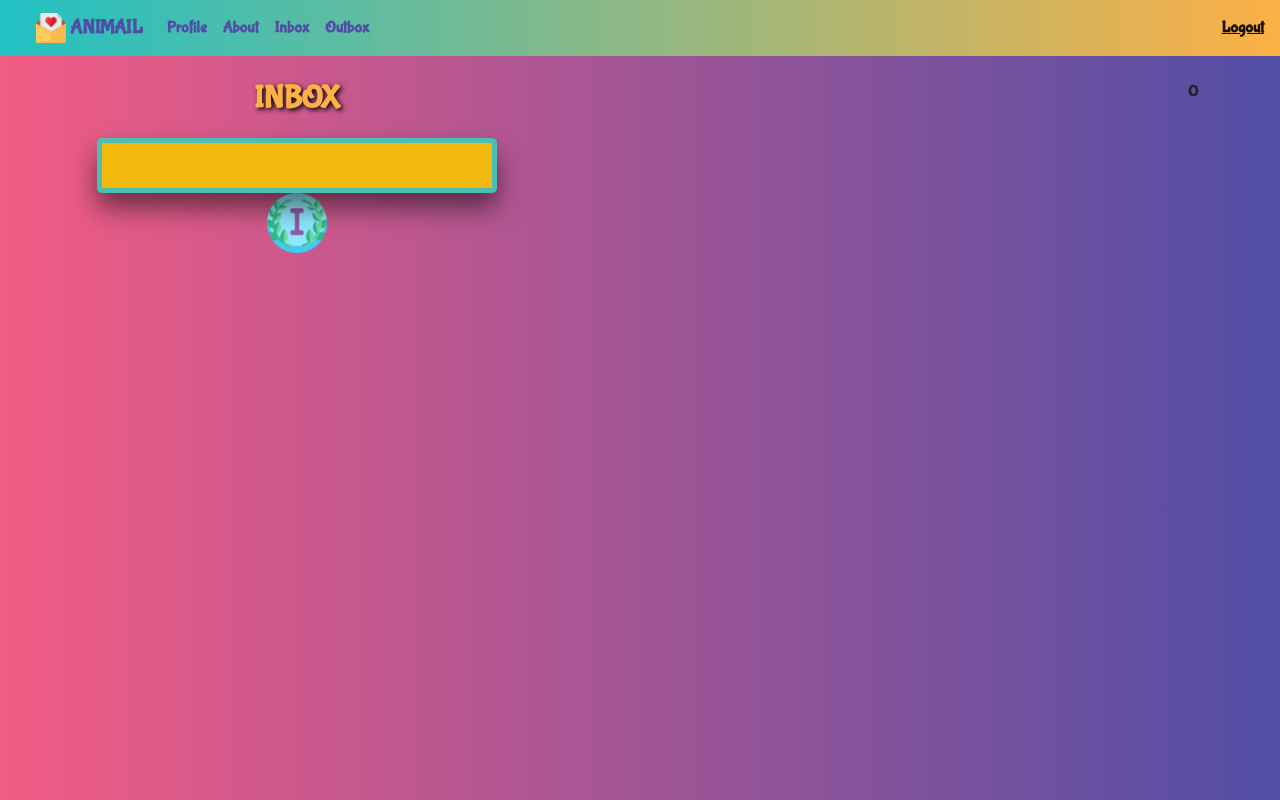
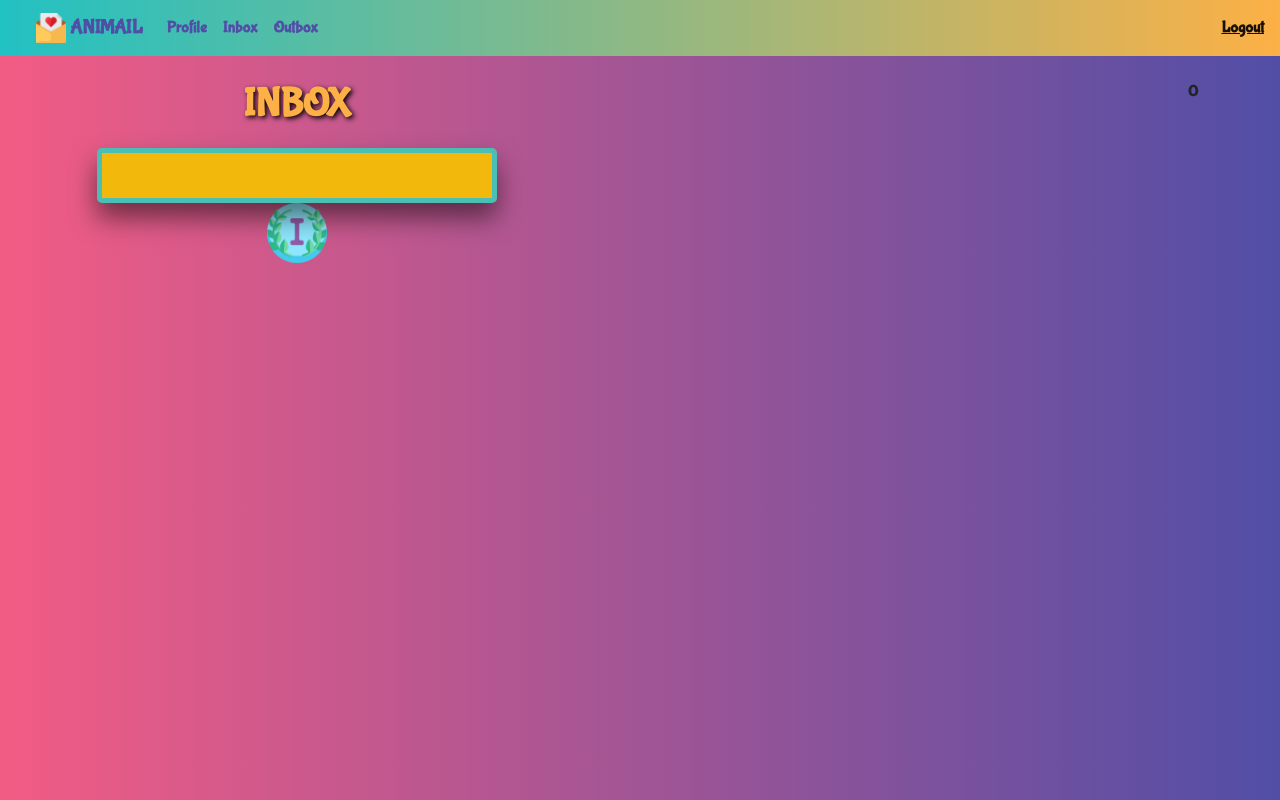
Before and after one commit to Samicap/AniMail, a React (Create React App) app in the folder my-app/client/: page /message/sent in a window 1280 px wide. Built offline with nearby package versions, Linux system fonts and the light colour scheme.

Commit message:
fixed up inbox styling

```diff
--- a/my-app/client/src/components/Inbox.js
+++ b/my-app/client/src/components/Inbox.js
@@ -65,7 +65,7 @@ export default function Inbox({ childId }) {
     <div class="container">
       <div class="row">
         <div class="col">
-          <h2 class="welcome">INBOX</h2>
+          <h1 class="welcome">INBOX</h1>
 
           <div class="col">
             <Child childId={userId} />
--- a/my-app/client/src/components/NavBar.js
+++ b/my-app/client/src/components/NavBar.js
@@ -31,11 +31,7 @@ export default function NavBar({ users, onSelectChild }) {
               Profile
             </a>
           </li>
-          <li class="nav-item">
-            <a class="nav-link active" aria-current="page" href="/about">
-              About
-            </a>
-          </li>
+
           <li class="nav-item">
             <a
               class="nav-link active"
--- a/my-app/client/src/styles/login.css
+++ b/my-app/client/src/styles/login.css
@@ -280,6 +280,7 @@ select {
   border-radius: 25px;
   margin-top: 20px;
   background-color: #f2f2f2;
+  font-size: 20px;
 }
 
 #text {
```
